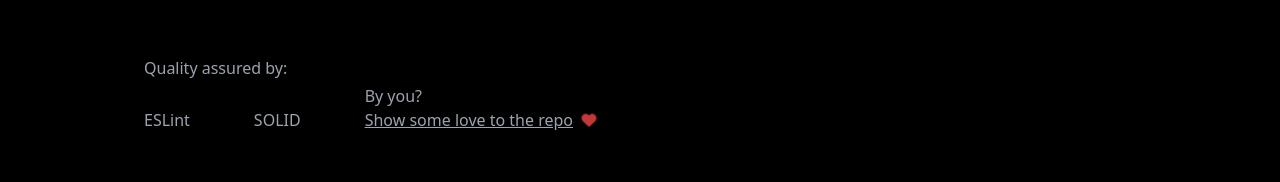
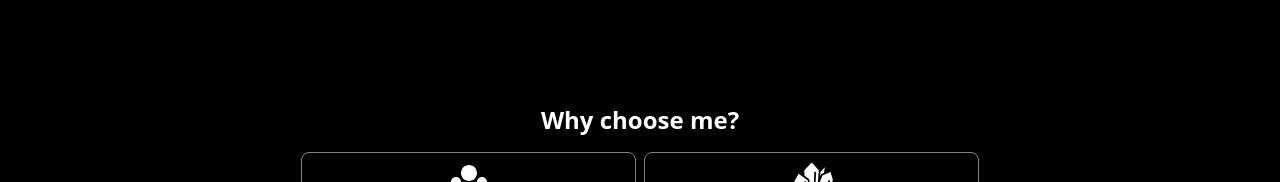
Before and after one commit to Kikemaji/resume, a Next.js app: page /en in a window 1280 px wide. Shown: the part 497-679 px from the top of the page. Built offline with nearby package versions, Linux system fonts and the light colour scheme.

Commit message:
Removed quality section for now

```diff
--- a/src/app/[lang]/page.tsx
+++ b/src/app/[lang]/page.tsx
@@ -6,7 +6,6 @@ import {
   ExperienceSection,
   FAQSection,
   HeroSection,
-  QualitySection,
   WhyMeSection,
 } from '@/components/sections';
 import { getDictionary } from '@/dictionaries/dictionaries';
@@ -31,7 +30,7 @@ export default async function Home({
       <Navbar dictionary={dictionary} />
       <article className=" mx-auto w-full px-4 py-4 md:px-16 lg:max-w-[80vw] lg:px-4 2xl:max-w-7xl">
         <HeroSection dictionary={dictionary} />
-        <QualitySection dictionary={dictionary} />
+        {/* <QualitySection dictionary={dictionary} /> */}
         <WhyMeSection dictionary={dictionary} />
         <LazyMapSection dictionary={dictionary} />
         <ExperienceSection dictionary={dictionary} />
--- a/src/components/sections/quality/QualitySection.tsx
+++ b/src/components/sections/quality/QualitySection.tsx
@@ -23,7 +23,7 @@ const QualitySection = ({ dictionary }: { dictionary: Dictionary }) => {
           {/* <p>{getTranslation(dictionary, ['qualitySection', 'principles'])}</p> */}
           <span>{getTranslation(dictionary, ['qualitySection', 'solid'])}</span>
         </div>
-        {/* <div>¿Sonnar?</div> */}
+        <div>Sonnar</div>
         <div className="text-xs md:text-base">
           <p>{getTranslation(dictionary, ['qualitySection', 'byYou'])}</p>
           <p className="flex items-center gap-2">
```
